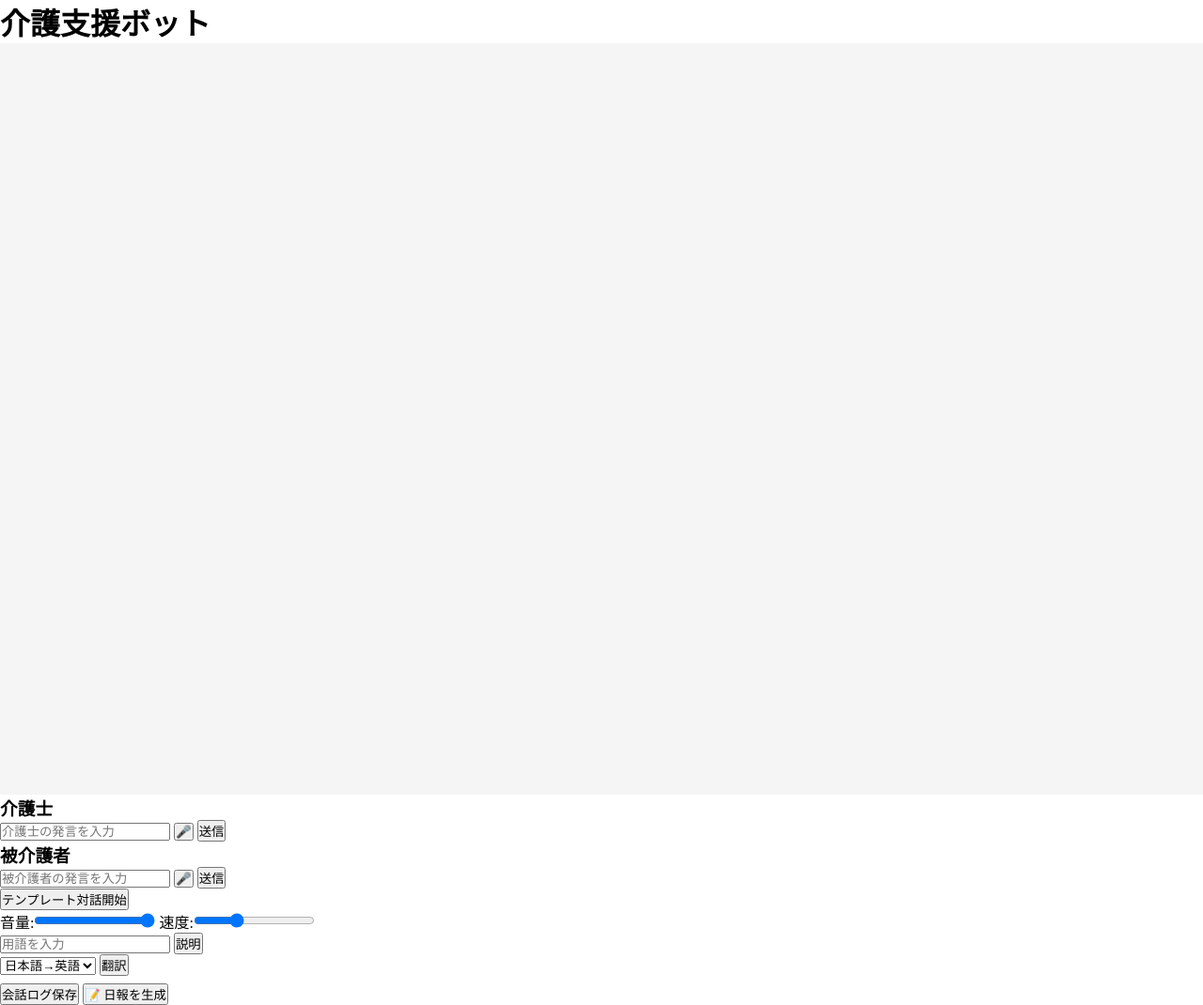
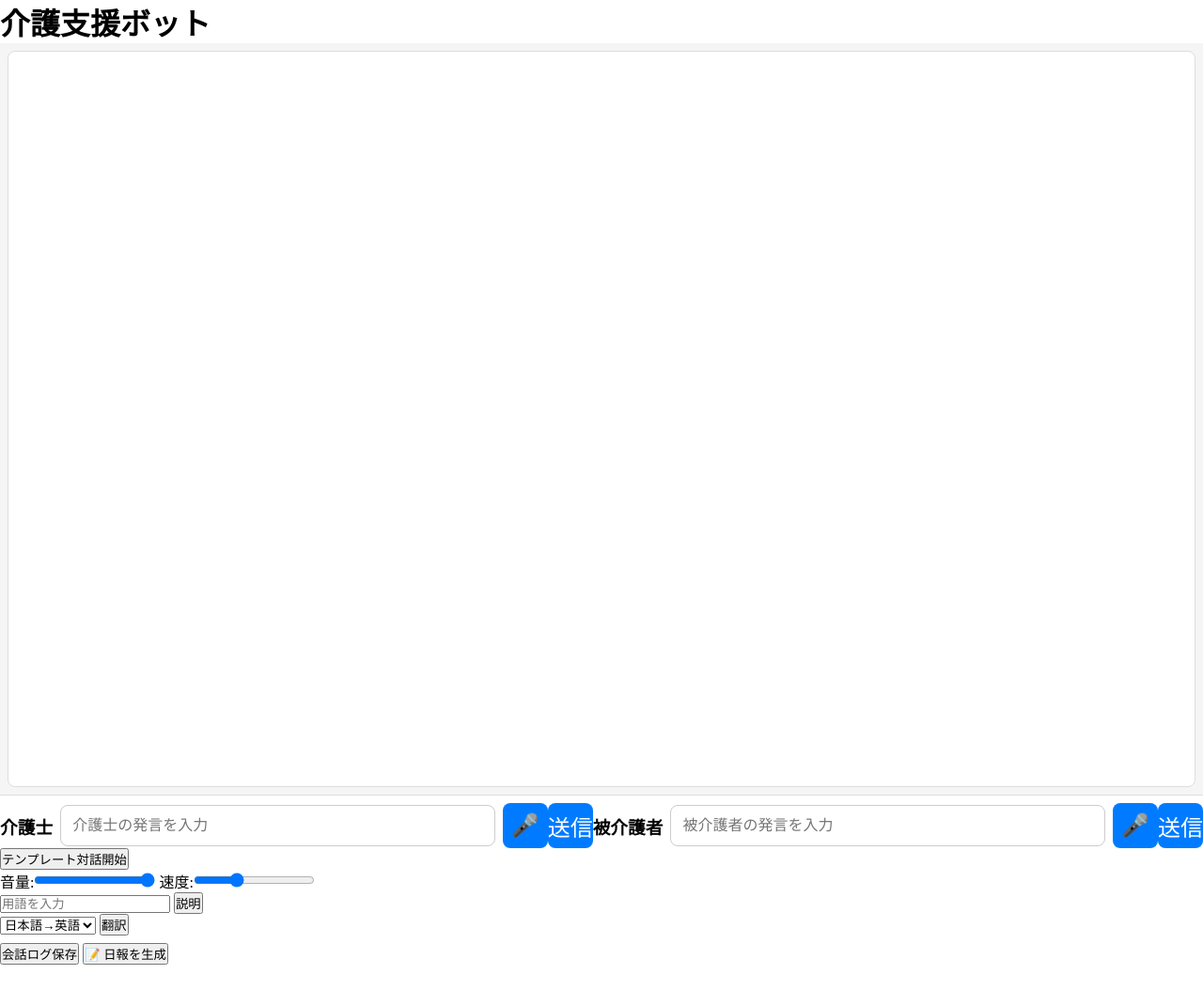
Before and after one commit to MitsunoriFukuchi692/KigosienChatbot_0621, a Flask app: page / in a window 1280 px wide. Shown: the whole page at 94% size. After the commit the page ends 1027 px from the top, so only its background shows below. Run offline with Flask 3, Linux system fonts and the light colour scheme.

Commit message:
Fix selectors and ensure responsive media queries in styles.css

```diff
--- a/static/css/styles.css
+++ b/static/css/styles.css
@@ -29,17 +29,20 @@
   margin-bottom: 8px;
 }
 
-/* メッセージ領域 */
-#messages {
+/* メッセージ領域（chat-window） */
+#chat-window {
   flex: 1 1 auto;
   overflow-y: auto;
   padding-right: 4px;
+  background-color: #fff;
+  border: 1px solid #ddd;
+  border-radius: 8px;
 }
 
 /* メッセージバブル */
 .message {
   max-width: 80%;
-  margin-bottom: 8px;
+  margin: 8px;
   padding: 8px 12px;
   border-radius: 12px;
   line-height: 1.4;
@@ -51,10 +54,10 @@
 .message.bot {
   align-self: flex-start;
   background-color: #ffffff;
-  border: 1px solid #ddd;
 }
 
 /* コントロール領域 */
+.input-panel,
 #controls {
   flex: 0 0 auto;
   display: flex;
@@ -65,6 +68,7 @@
 }
 
 /* マイク＆送信ボタン */
+.input-panel button,
 #controls button {
   width: 48px;
   height: 48px;
@@ -79,58 +83,55 @@
   justify-content: center;
   transition: background-color 0.2s;
 }
+.input-panel button:hover,
 #controls button:hover {
   background-color: #0056b3;
 }
 
 /* テキスト入力欄 */
-#input-field {
+.input-panel input,
+#input-field input {
   flex: 1;
-  margin: 0 8px;
-}
-#input-field input {
-  width: 100%;
   padding: 12px;
   font-size: 1rem;
   border: 1px solid #ccc;
   border-radius: 8px;
+  margin: 0 8px;
 }
 
 /* スクロールバー調整 */
-#messages::-webkit-scrollbar {
+#chat-window::-webkit-scrollbar {
   width: 6px;
 }
-#messages::-webkit-scrollbar-thumb {
+#chat-window::-webkit-scrollbar-thumb {
   background-color: rgba(0,0,0,0.2);
   border-radius: 3px;
 }
 
 /* スマホ対応メディアクエリ */
 @media only screen and (max-width: 600px) {
-  /* コンテナ全体を少し内側に */
+  /* コンテナ内側 */
   #chat-container {
     padding: 4px;
   }
-
-  /* ヘッダーサイズを調整 */
+  /* ヘッダー */
   #chat-header {
     font-size: 1rem;
   }
-
-  /* コントロール内ボタン */
+  /* 入力欄ボタン */
+  .input-panel button,
   #controls button {
     width: 36px;
     height: 36px;
     font-size: 18px;
   }
-
-  /* テキスト入力欄 */
+  /* テキスト入力 */
+  .input-panel input,
   #input-field input {
     padding: 10px;
     font-size: 0.9rem;
   }
-
-  /* メッセージ幅を調整 */
+  /* メッセージ幅 */
   .message {
     max-width: 90%;
   }
```
